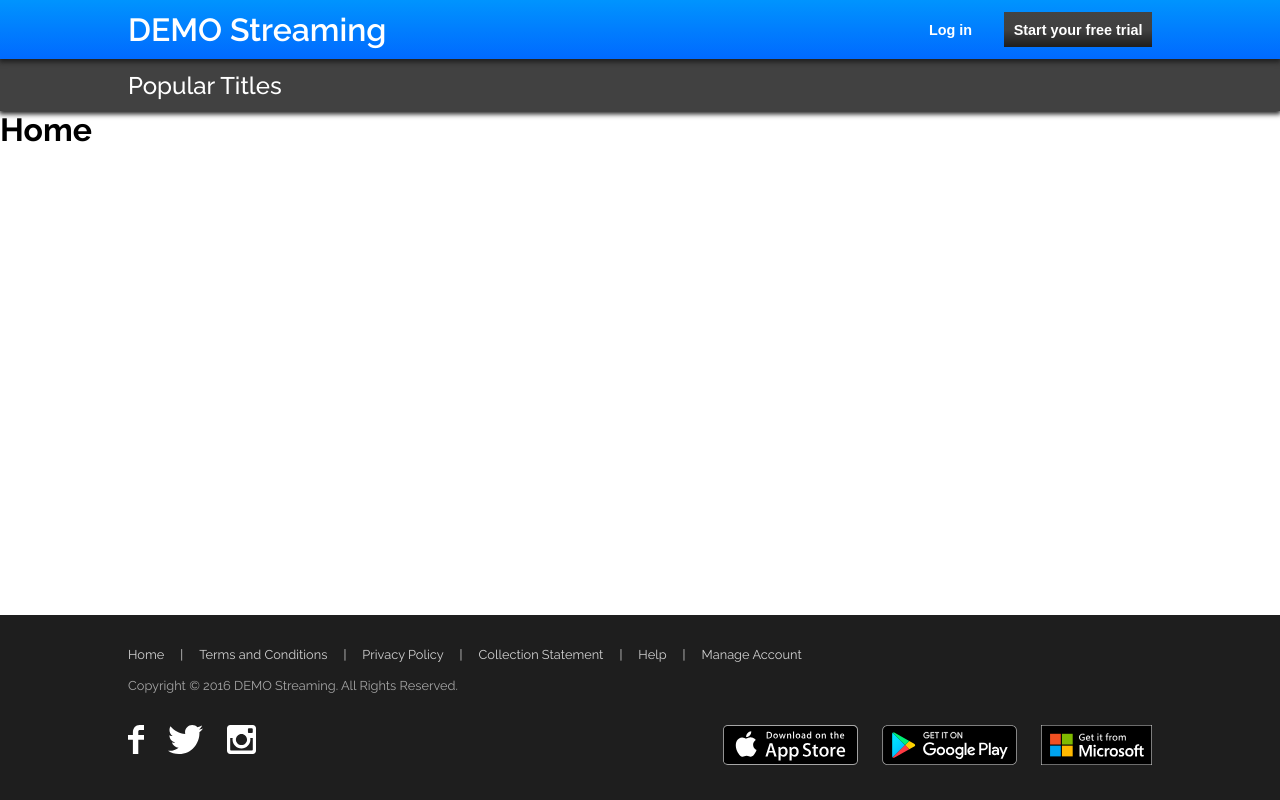
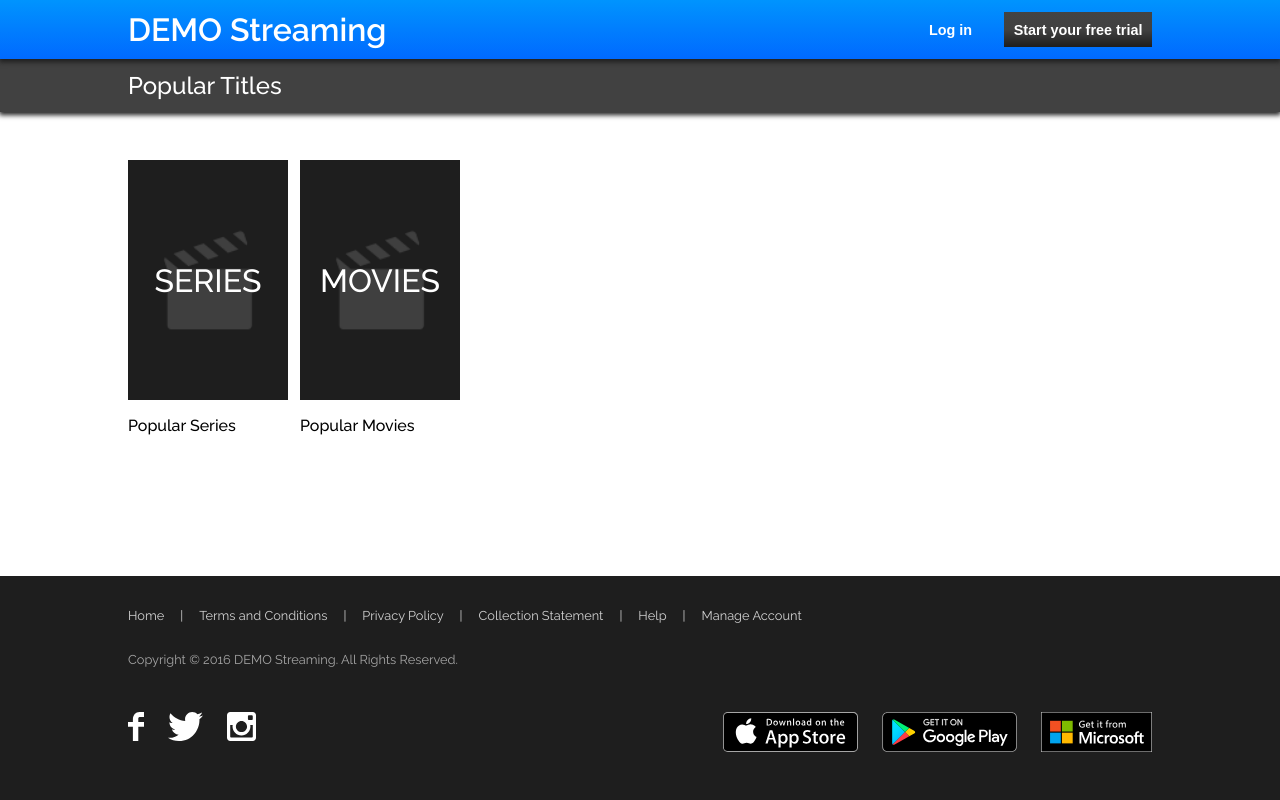
Before and after one commit to kaplanburak/demo-streaming, a React (Create React App) app: page / in a window 1280 px wide. Built offline with nearby package versions, Linux system fonts and the light colour scheme.

Commit message:
Completed home page content with components and styling

```diff
--- a/src/components/Footer/style.scss
+++ b/src/components/Footer/style.scss
@@ -1,11 +1,7 @@
 @import "../../styles/main.scss";
 
 footer {
-  position: absolute;
-  bottom: 0;
-  left: 0;
-  right: 0;
-
+  min-height: 10rem;
   display: flex;
   flex-flow: row wrap;
 
--- a/src/components/Header/style.scss
+++ b/src/components/Header/style.scss
@@ -1,7 +1,7 @@
 @import "../../styles/main.scss";
 
 header {
-  width: 100vw;
+  min-height: 7rem;
   background-color: $gray;
   color: white;
   box-shadow: 0 2px 5px 1px $gray-dark;
--- /dev/null
+++ b/src/components/ProgramType/index.js
@@ -0,0 +1,34 @@
+import React from "react";
+import { Redirect } from "react-router-dom";
+import "./style.scss";
+import placeholder from "../../assets/placeholder.png";
+
+class ProgramType extends React.Component {
+  constructor(props) {
+    super(props);
+
+    this.state = {
+      redirect: false
+    };
+  }
+
+  render() {
+    const { typeName } = this.props;
+
+    if (this.state.redirect) return <Redirect to={`/${typeName}`} />;
+
+    return (
+      <div id="wrapper" onClick={() => this.setState({ redirect: true })}>
+        <div id="card">
+          <img src={placeholder} alt={typeName} />
+          <span>{typeName.toUpperCase()}</span>
+        </div>
+        <div id="title">
+          <span>Popular {typeName}</span>
+        </div>
+      </div>
+    );
+  }
+}
+
+export default ProgramType;
--- /dev/null
+++ b/src/components/ProgramType/style.scss
@@ -0,0 +1,37 @@
+@import "../../styles/main.scss";
+
+#wrapper {
+  margin-bottom: 3rem;
+  cursor: pointer;
+}
+
+#card {
+  background-color: $gray-dark;
+  width: 10rem;
+  height: 15rem;
+  position: relative;
+  display: grid;
+  place-items: center;
+  overflow: hidden;
+
+  img {
+    width: 20rem;
+    margin-left: -5rem;
+  }
+
+  span {
+    color: white;
+    font-weight: 500;
+    font-size: 2rem;
+    position: absolute;
+  }
+}
+
+#title {
+  padding-top: 1rem;
+
+  span {
+    margin: 0;
+    font-weight: 500;
+  }
+}
--- a/src/pages/Home.js
+++ /dev/null
@@ -1,13 +0,0 @@
-import React from "react";
-import sample from "../sample.json";
-
-const Home = () => {
-  console.log(sample);
-  return (
-    <main>
-      <h1>Home</h1>
-    </main>
-  );
-};
-
-export default Home;
--- /dev/null
+++ b/src/pages/Home/index.js
@@ -0,0 +1,14 @@
+import React from "react";
+import "./style.scss";
+import ProgramType from "../../components/ProgramType";
+
+const Home = () => {
+  return (
+    <main>
+      <ProgramType typeName="Series" />
+      <ProgramType typeName="Movies" />
+    </main>
+  );
+};
+
+export default Home;
--- /dev/null
+++ b/src/pages/Home/style.scss
@@ -0,0 +1,8 @@
+@import "../../styles/main.scss";
+
+main {
+  padding: 3rem $side-spacing;
+  display: grid;
+  grid-template-columns: repeat(auto-fill, minmax(10rem, 1fr));
+  grid-gap: 0.5rem;
+}
--- a/src/pages/Movies.js
+++ b/src/pages/Movies/index.js
@@ -1,5 +1,5 @@
 import React from "react";
-import sample from "../sample.json";
+import sample from "../../sample.json";
 
 const Movies = () => {
   const sampleMovies = sample.entries
--- a/src/pages/Series.js
+++ b/src/pages/Series/index.js
@@ -1,5 +1,5 @@
 import React from "react";
-import sample from "../sample.json";
+import sample from "../../sample.json";
 
 const Series = () => {
   const sampleSeries = sample.entries
--- a/src/styles/main.scss
+++ b/src/styles/main.scss
@@ -8,6 +8,10 @@ $gray: #414141;
 $gray-light: #434343;
 $gray-dark: #1e1e1e;
 
+main {
+  min-height: calc(100vh - 27rem);
+}
+
 .button-ghost {
   margin: 0;
   padding: 0;
```
